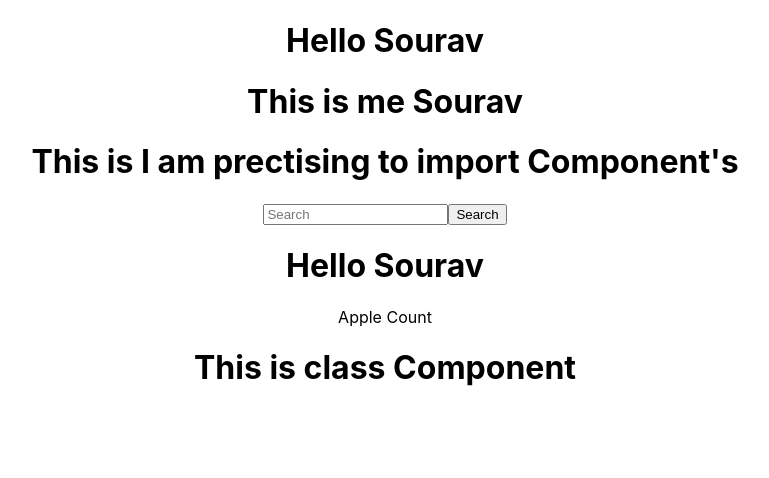
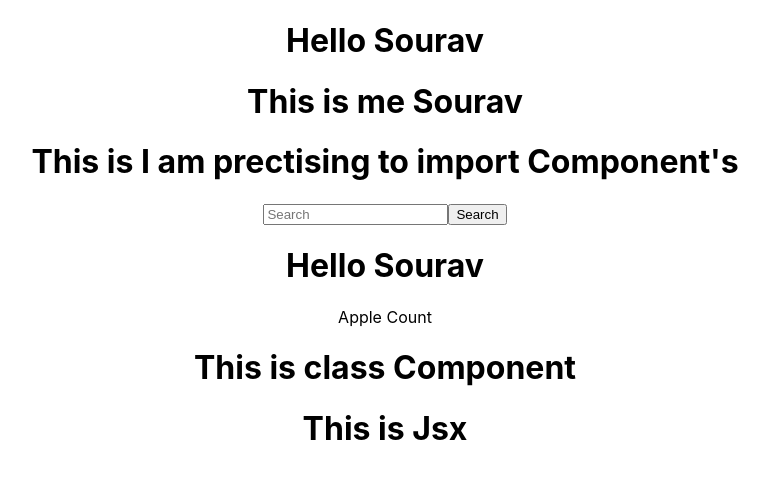
Before and after one commit to kumarsourav10/React-js-basic-to-high, a React (Create React App) app in the folder blog/: page / in a window 1280 px wide. Shown: the top 478 px of the page, without its empty margins (255-1024 px from the left). Built offline with nearby package versions, Linux system fonts and the light colour scheme.

Commit message:
learnt Jsx In this commit

```diff
--- a/blog/src/App.js
+++ b/blog/src/App.js
@@ -5,6 +5,7 @@ import Sourav from './Sourav'
 import Form from './Form';
 import User1 from './User1';
 import Check from './Check';
+import Jsx from './Jsx';
 function App() {
 
   function Apple()
@@ -20,6 +21,7 @@ function App() {
       <User1 />
       <Apple />
       <Check />
+      <Jsx />
     </div>
   );
 }
--- /dev/null
+++ b/blog/src/Jsx.js
@@ -0,0 +1,10 @@
+function  Jsx ()
+{
+  return(
+    <h1>This is Jsx</h1>
+  )
+
+}
+
+
+export default Jsx;
```
